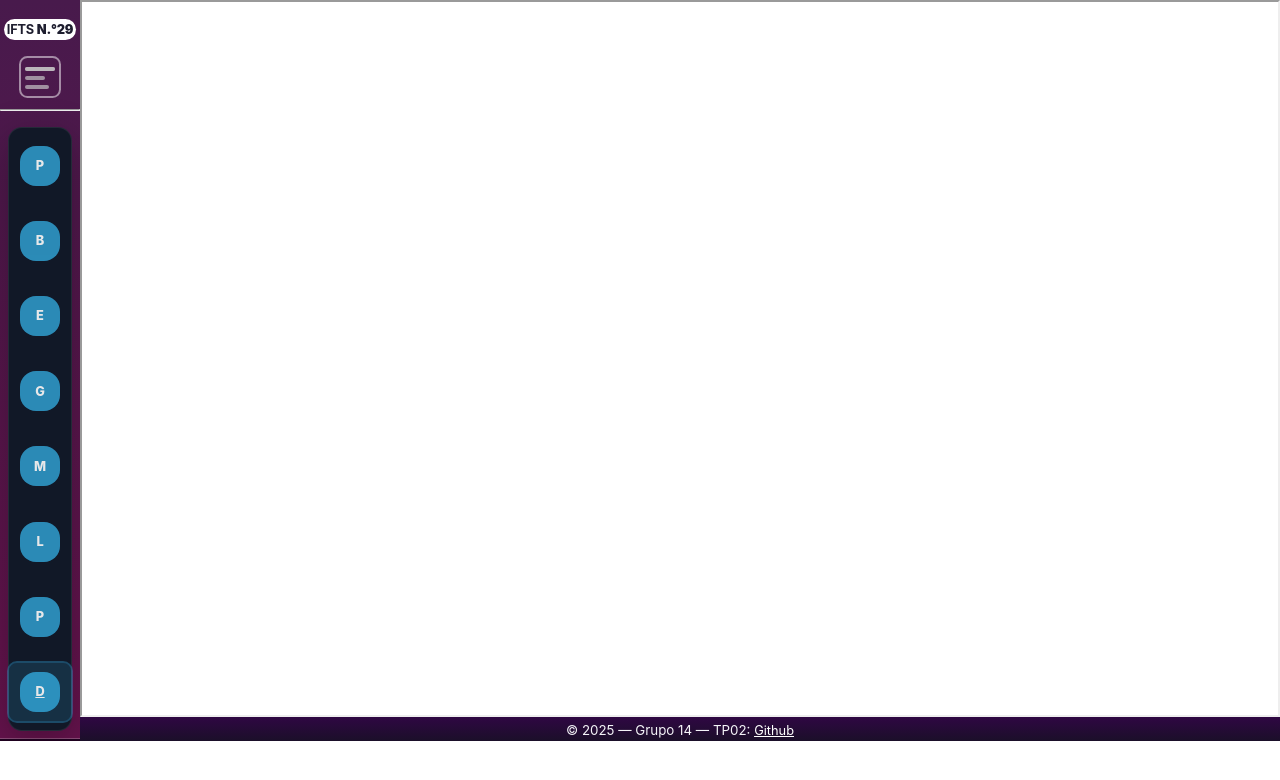
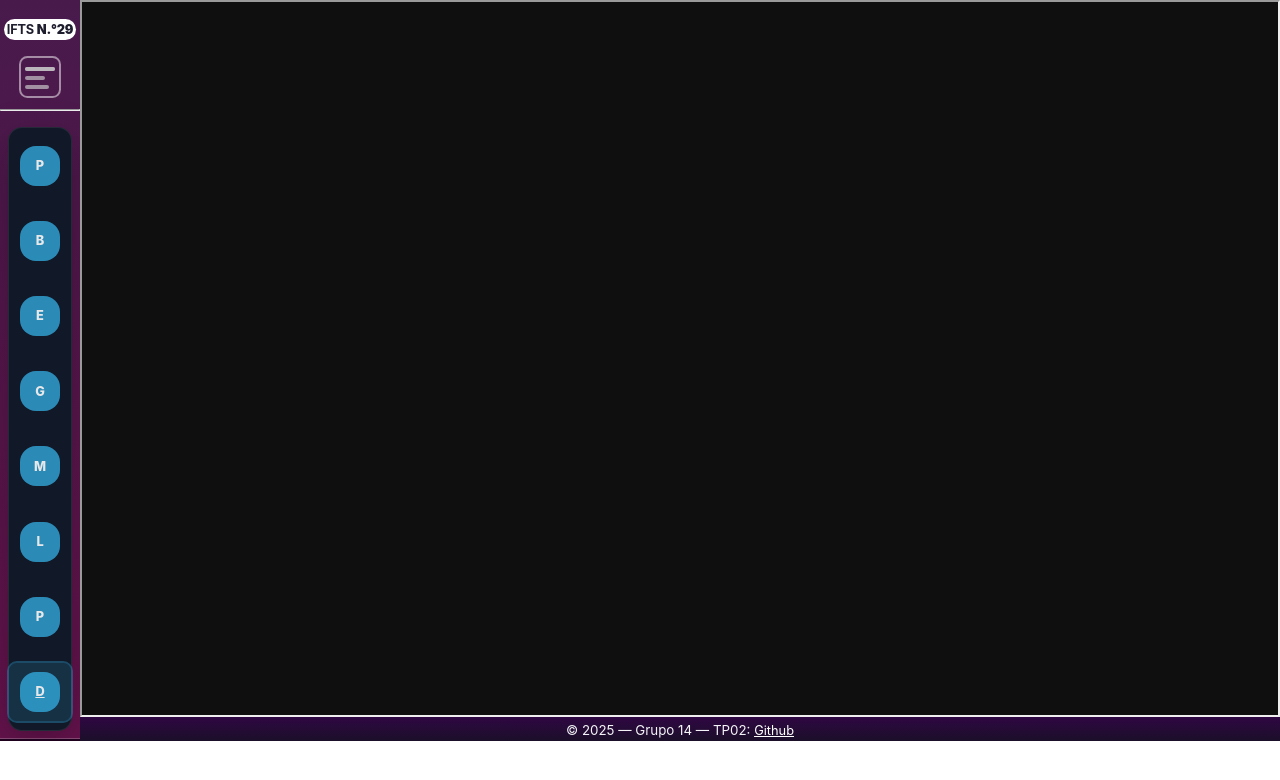
Before and after one commit to Lean-Aballone/TPFront_2, a React (Vite) app: page /diagrama in a window 1280 px wide. Shown: the top 780 px of the page. Built offline with nearby package versions, Linux system fonts and the light colour scheme.

Commit message:
Diagrama.jsx: black background

```diff
--- a/src/pages/Diagrama.jsx
+++ b/src/pages/Diagrama.jsx
@@ -2,7 +2,7 @@ import Footer from "../components/Footer";
 import "../App.css"
 const Diagrama = () => {
     return (
-        <main className="flex" style={{flexDirection:"column", flexWrap:"noWrap"}}>
+        <main className="flex" style={{flexDirection:"column", flexWrap:"noWrap", backgroundColor:"#0f0f0f"}}>
             <iframe src="src/pages/RenderDiagram.drawio.html" style={{height:"100%",width:"100%"}}></iframe>
             <Footer/>
         </main>
```
